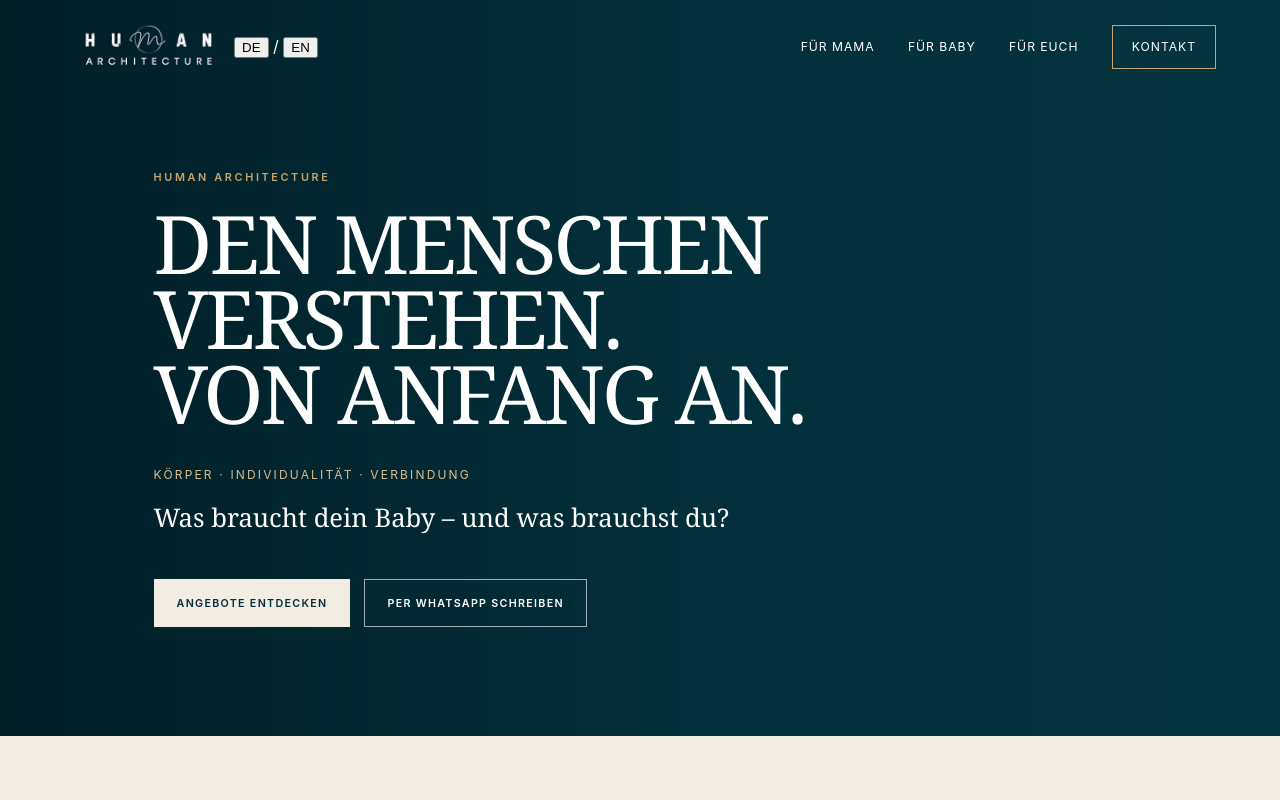
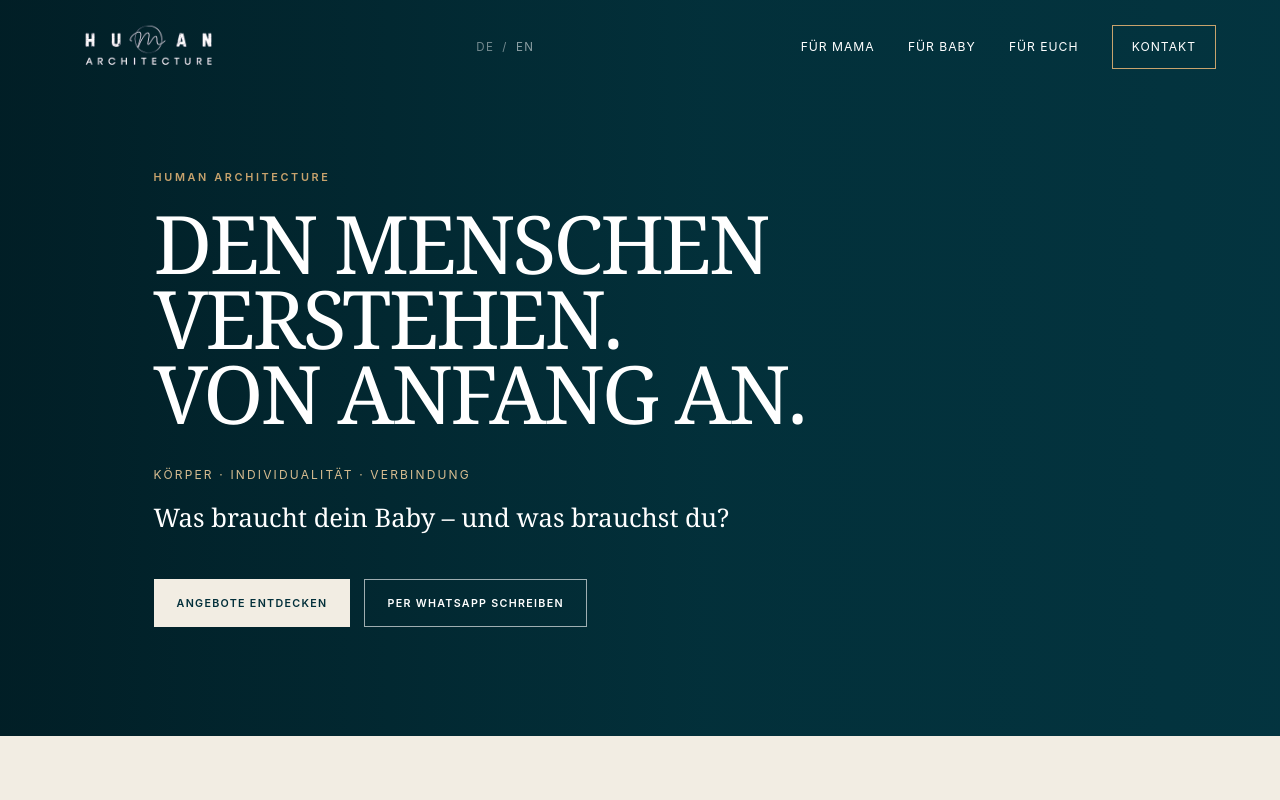
Before and after one commit to Human-Architecture/human-architecture, a plain HTML site: page babymesse/index.html in a window 1280 px wide. Shown: the top 800 px of the page. Drawn offline with Linux system fonts and the light colour scheme.

Commit message:
Add language switcher styles to styles.css
Added styles for language switcher and buttons.

```diff
--- a/babymesse/styles.css
+++ b/babymesse/styles.css
@@ -86,6 +86,37 @@
   width: 100%;
   height: auto;
   object-fit: contain;
+}
+
+.language-switch {
+  display: flex;
+  align-items: center;
+  gap: 6px;
+  margin-left: auto;
+  margin-right: 24px;
+  color: rgba(255, 255, 255, 0.45);
+  font-size: 0.72rem;
+  letter-spacing: 0.12em;
+}
+
+.lang-button {
+  appearance: none;
+  background: none;
+  border: 0;
+  padding: 4px 2px;
+  color: rgba(255, 255, 255, 0.55);
+  font: inherit;
+  letter-spacing: inherit;
+  cursor: pointer;
+  transition: color 180ms ease;
+}
+
+.lang-button:hover {
+  color: var(--white);
+}
+
+.lang-button.is-active {
+  color: var(--sand);
 }
 
 .main-nav {
```
